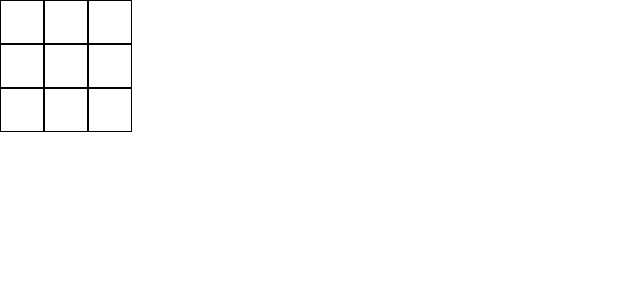
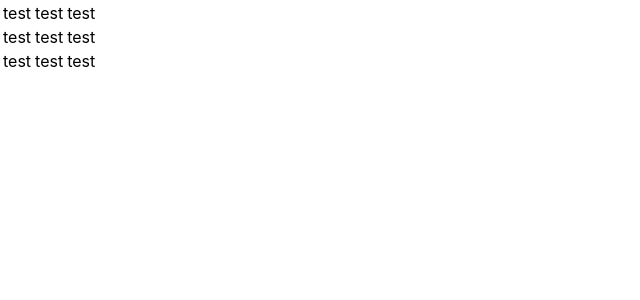
Before and after one commit to RecursiveHouse/tick-tack-toe, a React (Create React App) app: page / in a window 1280 px wide. Shown: the top 300 px of the page, without its empty margins (0-640 px from the left). Built offline with nearby package versions, Linux system fonts and the light colour scheme.

Commit message:
simple tick tac table with state passed down

```diff
--- a/src/App.js
+++ b/src/App.js
@@ -1,33 +1,64 @@
-import React from 'react';
+import React, {useState, createContext} from 'react';
 import styled from 'styled-components';
 import './App.css';
 
-const TickTacToeStyle = styled.td`
+
+export const GlobalStateContext = createContext();
+
+const TickTacToeCell = ({ yIndex, xIndex }) => {
+  const displayState = oldState => ({...oldState, [yIndex]: [...oldState[yIndex], [xIndex], (oldState[yIndex][xIndex]) ? true : false ]})
+  return (
+    <GlobalStateContext.Consumer>{({ state, dispatch })  => {
+      return  <td onClick={() => console.log("dispatch ran") || dispatch(displayState)}>{state[yIndex][xIndex]}</td>}
+
+      }</GlobalStateContext.Consumer>
+  );
+}
+
+const TickTacToeStyle = styled(TickTacToeCell)`
   width: 40px;
   height: 40px;
   color: black;
   border: solid black 1px;
 `;
 
+
 function App() {
+  const [globalState, setGlobalState] = useState({
+    0: ["test", "test", "test"],
+    1: ["test", "test", "test"],
+    2: ["test", "test", "test"],
+  });
+
+  const dispatch = (stateCreator) => setGlobalState(state => stateCreator(state));
+
+
   return (
+    <GlobalStateContext.Provider value={{dispatch, state: globalState}}>
       <div className="App">
+        <table>
+          <tbody>
             <tr>
-        <TickTacToeStyle/>
-        <TickTacToeStyle/>
-        <TickTacToeStyle/>
+              <TickTacToeStyle yIndex={0} xIndex={0}/>
+              <TickTacToeStyle yIndex={0} xIndex={1}/>
+              <TickTacToeStyle yIndex={0} xIndex={2}/>
             </tr>
             <tr>
-        <TickTacToeStyle/>
-        <TickTacToeStyle/>
-        <TickTacToeStyle/>
+              <TickTacToeStyle yIndex={1} xIndex={0}/>
+              <TickTacToeStyle yIndex={1} xIndex={1}/>
+              <TickTacToeStyle yIndex={1} xIndex={2}/>
+
             </tr>
             <tr>
-        <TickTacToeStyle/>
-        <TickTacToeStyle/>
-        <TickTacToeStyle/>
+              <TickTacToeStyle yIndex={2} xIndex={0}/>
+              <TickTacToeStyle yIndex={2} xIndex={1}/>
+              <TickTacToeStyle yIndex={2} xIndex={2}/>
+
             </tr>
+          </tbody>
+        </table>
       </div>
+    </GlobalStateContext.Provider>
   );
 }
 
```
Lines whose indentation alone changed are shown as unchanged.
